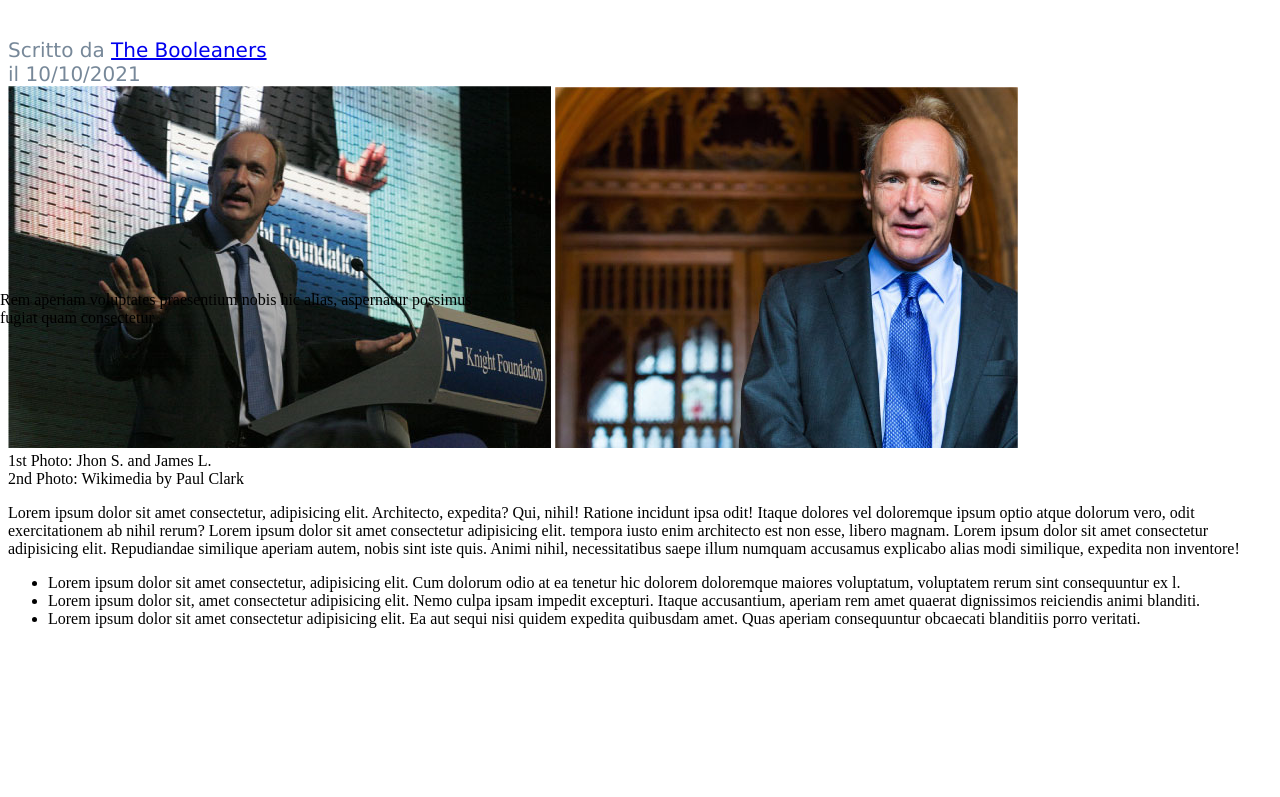
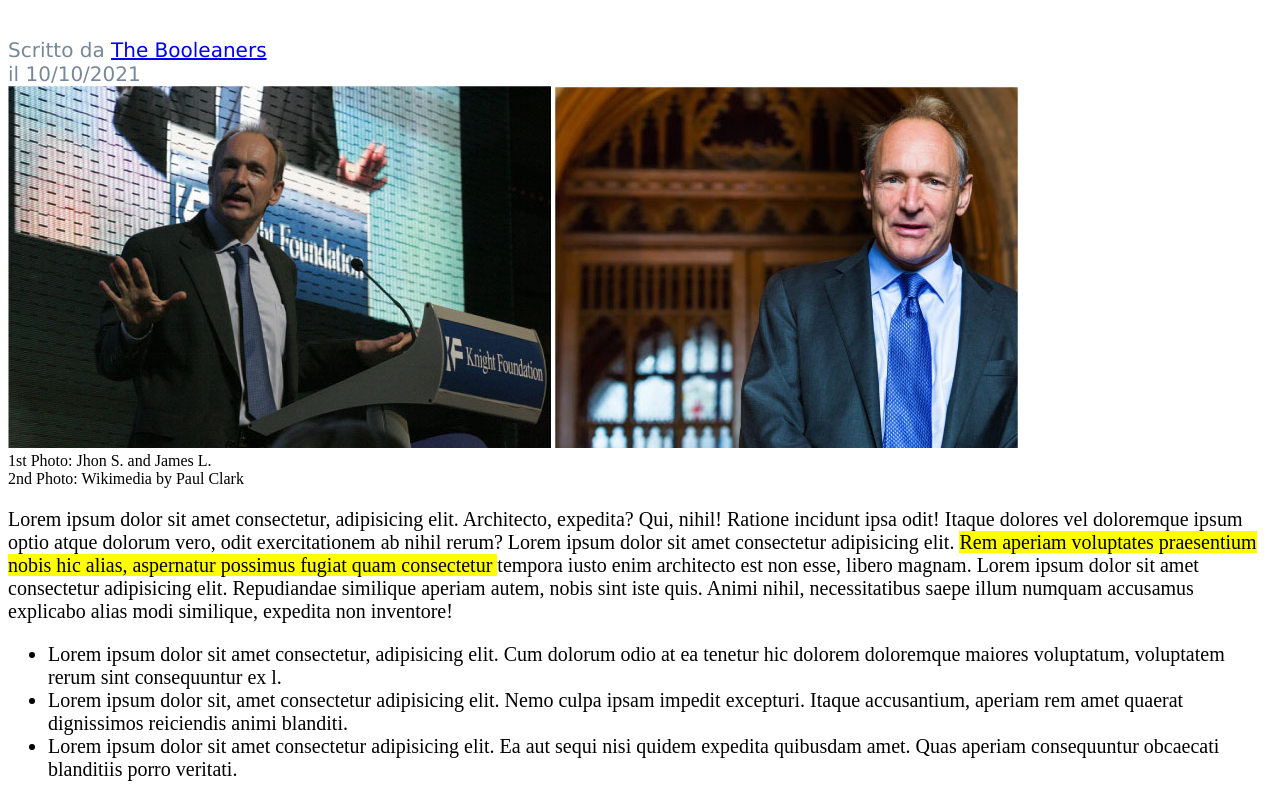
Before and after one commit to camillapalombi/html-css-booleaner, a plain HTML site: page index.html in a window 1280 px wide. Shown: the part 473-1270 px from the top of the page. Before the commit the page ends 1117 px from the top, so only its background shows below. Drawn offline with Linux system fonts and the light colour scheme.

Commit message:
MODIFICHE TERZA SEZIONE CONCLUSE

```diff
--- a/style/style.css
+++ b/style/style.css
@@ -8,7 +8,7 @@ position: relative;
 display: inline-block;
 }
 
-span {
+.logo {
 width: 500px;
 position: absolute;
 left: 0%;
@@ -22,3 +22,10 @@ font-size: 50px;
     font-size: 20px;
     font-family: Verdana, Geneva, Tahoma, sans-serif;
 }
+/*MODIFICHE TERZA SEZIONE:*/
+.evidenziato {
+    background-color: yellow;
+}
+p, li {
+    font-size: 20px;
+}
```
